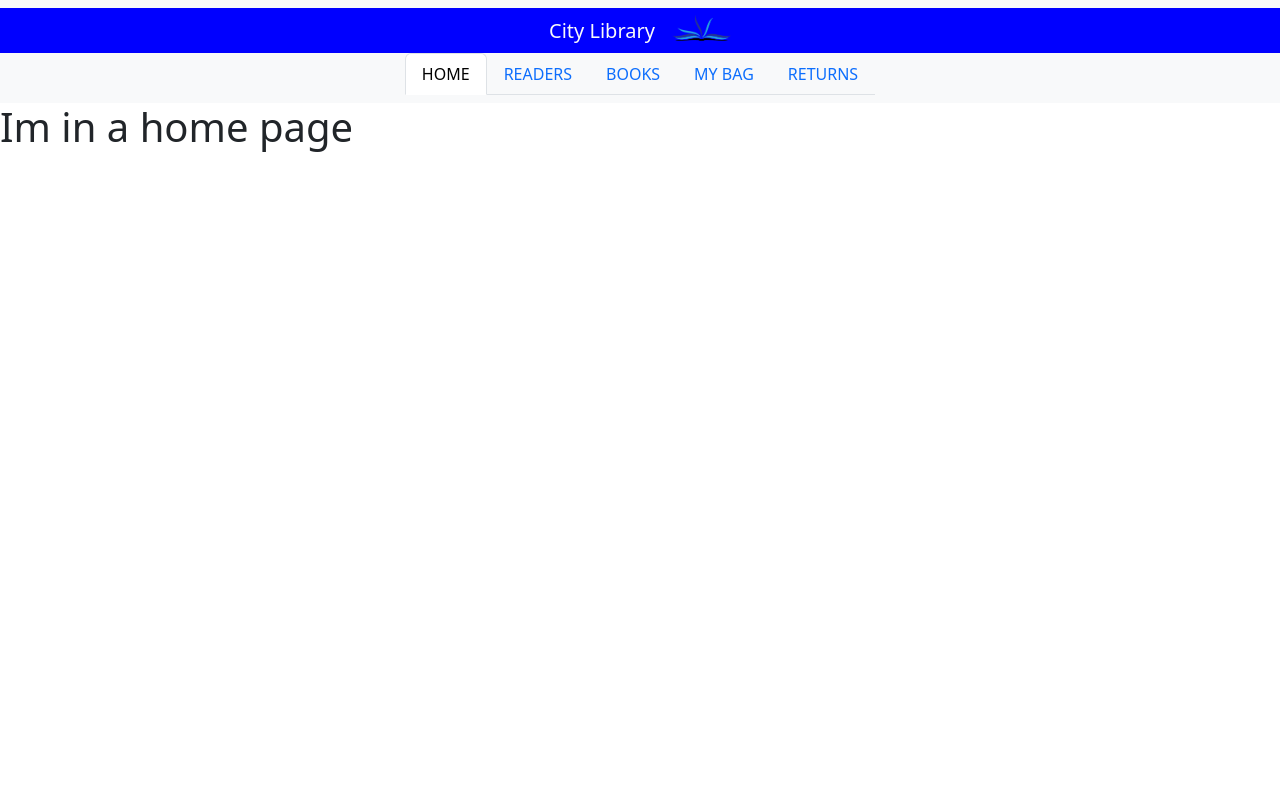
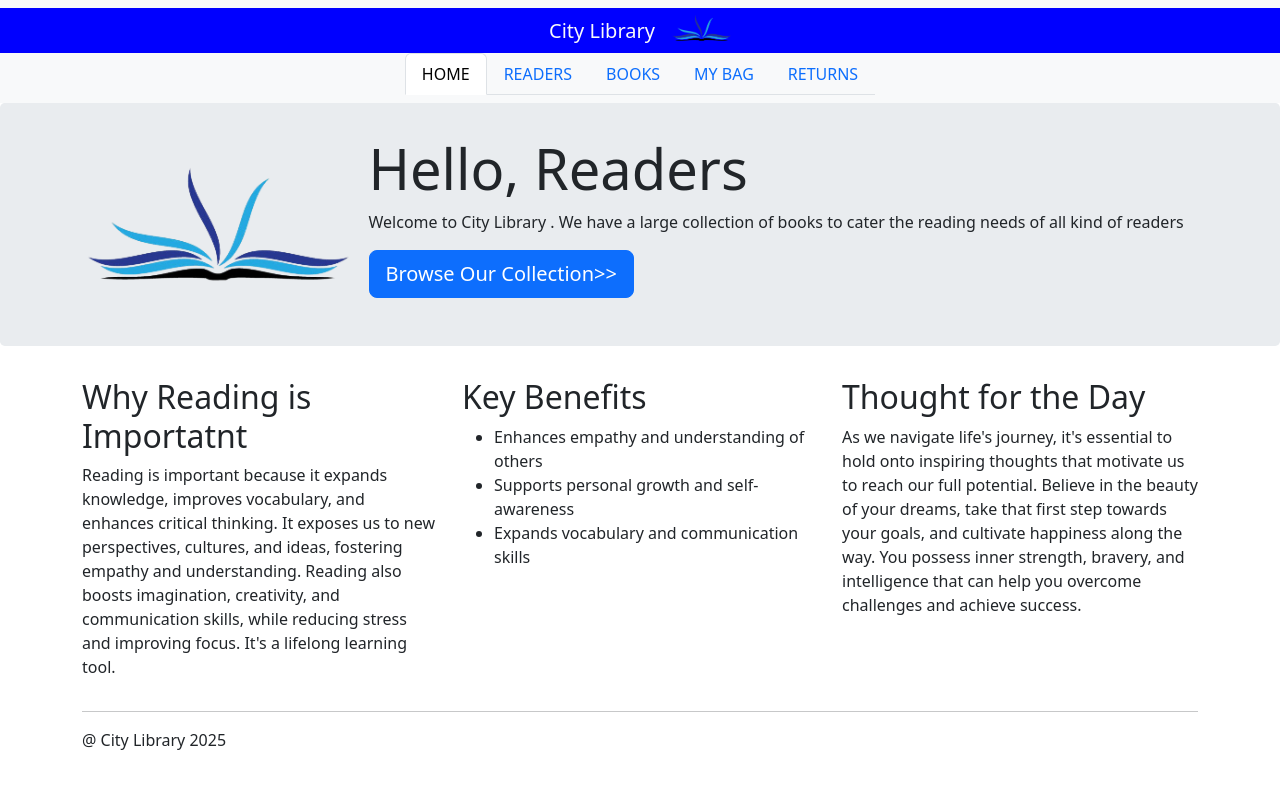
Before and after one commit to Vishwaschandrasekara5/Library-Management-System, a Django app: page /home in a window 1280 px wide. Run offline with Django 5.2, Linux system fonts and the light colour scheme.

Commit message:
design home page

```diff
--- a/libms_portal/libms_app/templates/home.html
+++ b/libms_portal/libms_app/templates/home.html
@@ -4,7 +4,41 @@
 
 
 {% block main_content %}
+<main role="main">
+<div class="jumbotron">
+    <div class="container">
+        <img src="{% static 'libmslogo.png' %}" class="rounded float-start" alt="LIBMS" height="200" style="margin-right: 20px;">
+        <h1 class="display-4">Hello, Readers</h1>
+        <p>Welcome to City Library . We have a large collection of books to cater the reading needs of all kind of readers</p>
+        <p><a class="btn btn-primary btn-lg" href="" role="button">Browse Our Collection>></a></p>
+    </div>
 
-<h1>Im in a home page</h1>
+</div>
+
+<div class="container ">
+  <div class="row">
+    <div class="col">
+      <h2>Why Reading is Importatnt</h2>
+      <p>Reading is important because it expands knowledge, improves vocabulary, and enhances critical thinking. It exposes us to new perspectives, cultures, and ideas, fostering empathy and understanding. Reading also boosts imagination, creativity, and communication skills, while reducing stress and improving focus. It's a lifelong learning tool.</p>
+    </div>
+    <div class="col">
+      <h2>Key Benefits</h2>
+      <ul>
+        <li>Enhances empathy and understanding of others</li>
+        <li>Supports personal growth and self-awareness</li>
+        <li>Expands vocabulary and communication skills</li>
+      </ul>
+    </div>
+    <div class="col">
+      <h2>Thought for the Day</h2>
+      <p>As we navigate life's journey, it's essential to hold onto inspiring thoughts that motivate us to reach our full potential. Believe in the beauty of your dreams, take that first step towards your goals, and cultivate happiness along the way. You possess inner strength, bravery, and intelligence that can help you overcome challenges and achieve success.</p>
+    </div>
+  </div>
+  <hr>
+</div>
+</main>
+<footer class="container">
+    <p>@ City Library 2025</p>
+</footer>
 
 {% endblock %}
--- a/libms_portal/libms_app/templates/index.html
+++ b/libms_portal/libms_app/templates/index.html
@@ -13,6 +13,14 @@
     <script src="https://cdn.jsdelivr.net/npm/@popperjs/core@2.11.8/dist/umd/popper.min.js" integrity="sha384-I7E8VVD/ismYTF4hNIPjVp/Zjvgyol6VFvRkX/vR+Vc4jQkC+hVqc2pM8ODewa9r" crossorigin="anonymous"></script>
     <script src="https://cdn.jsdelivr.net/npm/bootstrap@5.3.7/dist/js/bootstrap.min.js" integrity="sha384-7qAoOXltbVP82dhxHAUje59V5r2YsVfBafyUDxEdApLPmcdhBPg1DKg1ERo0BZlK" crossorigin="anonymous"></script>
     <script src="https://ajax.googleapis.com/ajax/libs/jquery/1.12.4/jquery.min.js"></script>
+    <style>
+        .jumbotron {
+            background-color: #e9ecef;
+            padding: 2rem 1rem;
+            margin-bottom: 2rem;
+            border-radius: 0.3rem;
+        }
+    </style>
 
     <nav class="navbar bg-body-tertiary">
         <div class="container-fluid justify-content-center align items-center" style="background-color: #0000ff;">
```
